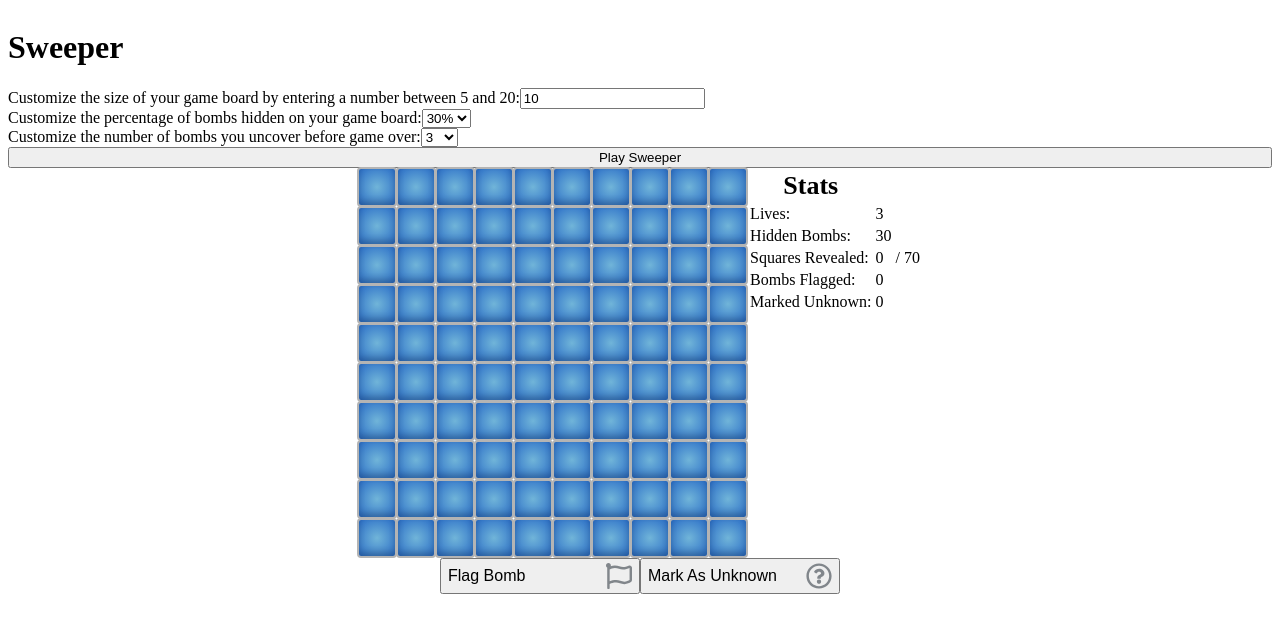
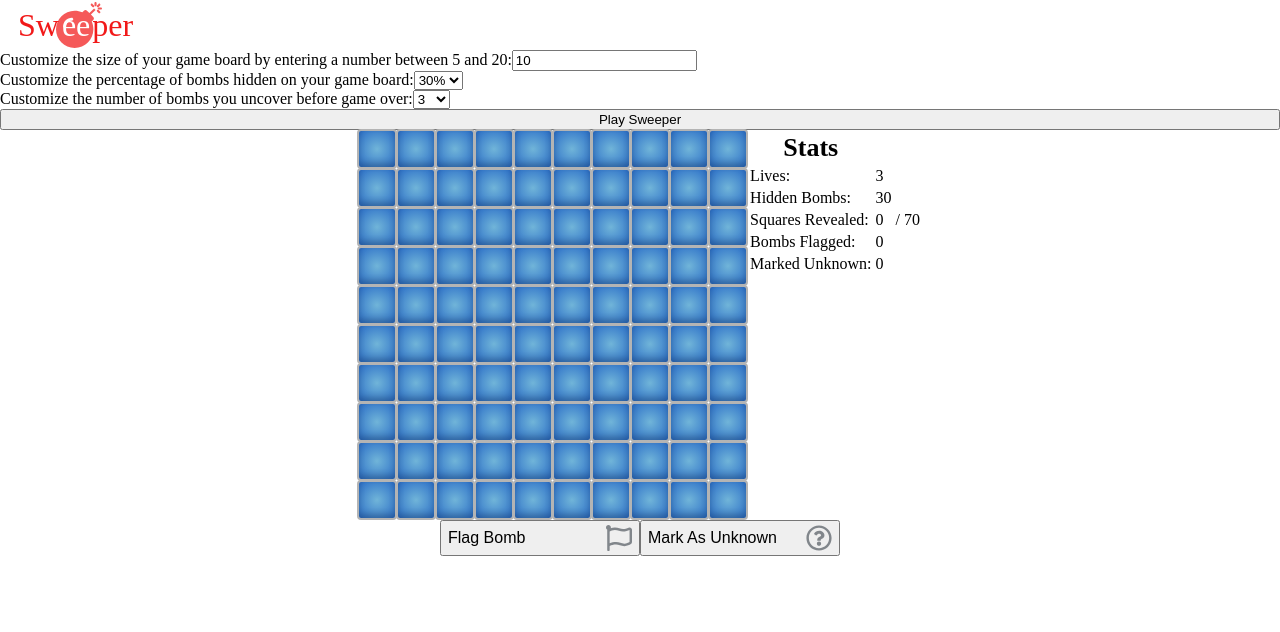
Before and after one commit to zcallanan/React-App-Sweeper, a React (Create React App) app: page / in a window 1280 px wide. Shown: the top 632 px of the page. Built offline with nearby package versions, Linux system fonts and the light colour scheme.

Commit message:
Header styling, bomb animation now plays for a limited time. Cleanup when a bomb is uncovered in progress

```diff
--- a/src/components/App.js
+++ b/src/components/App.js
@@ -42,7 +42,11 @@ class App extends React.Component {
         hint: false,
         neighbors: [],
         adjacentBombCount: -1,
-        explode: false
+        explosion: {
+          explodeTrigger: false,
+          explodeTimer: false,
+          explodeCleanup: false
+        }
       }
     },
     modes: {
@@ -116,16 +120,40 @@ class App extends React.Component {
     this.setState({ modes })
   }
 
+  explodeCleanup = squareKey => {
+    let squares = {...this.state.squares};
+    squares[squareKey].explosion.explodeTrigger = false;
+    squares[squareKey].explosion.explodeTimer = false;
+    squares[squareKey].explosion.explodeCleanup = true;
+    this.setState({squares});
+    // TODO: Display component that a bomb was struck, reset bomb square back to default
+  }
+
   explode = squareKey => {
     let squares = {...this.state.squares};
-    squares[squareKey]['explode'] = false;
-    this.setState({squares})
-    setTimeout(() => {
-      squares = {...this.state.squares};
-      squares[squareKey]['explode'] = true;
+    if (!squares[squareKey].explosion.explodeCleanup) {
+      // Prevent further animations if it's time to cleanup
+      squares[squareKey].explosion.explodeTrigger = false;
       this.setState({squares})
-    }, 1000)
-
+      setTimeout(() => {
+        // Prompt bomb animation every second
+        squares = {...this.state.squares};
+        squares[squareKey].explosion.explodeTrigger = true;
+        this.setState({squares})
+      }, 1000)
+      if (!squares[squareKey].explosion.explodeTimer) {
+        // Start a timer to stop bomb animation
+        squares = {...this.state.squares};
+        // Timer started, prevent it from starting again
+        squares[squareKey].explosion.explodeTimer = true;
+        setTimeout(() => {
+          this.explodeCleanup(squareKey);
+        }, 5000)
+      }
+    } else {
+      // Reset cleanup back to default
+      squares[squareKey].explosion.explodeCleanup = false;
+    }
   }
 
   onSquareClick = squareKey => {
@@ -185,7 +213,7 @@ class App extends React.Component {
         }
       } else {
         // Clicked on a bomb
-        squares[squareKey]['explode'] = true;
+        squares[squareKey].explosion.explodeTrigger = true;
         this.setState({squares})
 
         stats.currentLives--;
@@ -239,7 +267,11 @@ class App extends React.Component {
           hint: false,
           neighbors: [],
           adjacentBombCount: -1,
-          explode: false
+          explosion: {
+            explodeTrigger: false,
+            explodeTimer: false,
+            explodeCleanup: false
+          }
         }
       }
     }
--- a/src/components/Header.js
+++ b/src/components/Header.js
@@ -1,9 +1,26 @@
 import React from 'react';
+import { FontAwesomeIcon } from '@fortawesome/react-fontawesome'
+import { faBomb } from '@fortawesome/free-solid-svg-icons'
 
 class Header extends React.Component {
   render() {
     return (
-      <h1>Sweeper</h1>
+      <header>
+        <span>
+          <FontAwesomeIcon className="header-icon" icon={ faBomb } />
+          <span className="header-title">
+            <span className="sw">
+              Sw
+            </span>
+            <span className="ee">
+              ee
+            </span>
+            <span className="per">
+              per
+            </span>
+          </span>
+        </span>
+      </header>
     )
   }
 }
--- a/src/components/Square.js
+++ b/src/components/Square.js
@@ -24,36 +24,10 @@ class Square extends React.Component {
     bombStatus: {}
   }
 
-  componentDidUpdate() {
-    const squares = this.props.squares;
-    const square = this.props.square;
-
-    let bombStatus = {...this.state.bombStatus};
-    if (!bombStatus[square]) {
-      bombStatus[square] = {
-        explodeTrigger: false,
-        explodeUpdateOne: false,
-        explodeUpdateTwo: false,
-        explodeUpdateThree: false
-      }
-      this.setState({bombStatus});
-    }
-
-    if (squares.explode) {
-      const bombStatus = {...this.state.bombStatus};
-      if (!bombStatus[square]['explodeUpdateOne']) {
-        bombStatus[square]['explodeUpdateOne'] = true;
-        bombStatus[square]['explodeTrigger'] = true;
-        // Trigger other explode booleans with timeouts
-      }
-    }
-
-  }
-
   renderSquare = () => {
     const squares = this.props.squares;
     const square = this.props.square;
-    const explode = squares.explode;
+    const explodeTrigger = squares.explosion.explodeTrigger;
     const bomb = squares.bomb;
 
     const clicked = squares.clicked;
@@ -64,8 +38,8 @@ class Square extends React.Component {
       // If it's a bomb and clicked, show the bomb
       return (
         <TransitionGroup component="span" className="bomba">
-        {explode && (
-          <CSSTransition classNames="bomba" key={square} in={explode} appear={explode} onEnter={() => this.props.explode(square)} timeout={{enter: 1000, exit: 1000}} >
+        {explodeTrigger && (
+          <CSSTransition classNames="bomba" key={square} in={explodeTrigger} appear={explodeTrigger} onEnter={() => this.props.explode(square)} timeout={{enter: 1000, exit: 1000}} >
             <FontAwesomeIcon key={square} icon={ faBomb } />
           </CSSTransition>
         )}
--- a/src/css/_squares.styl
+++ b/src/css/_squares.styl
@@ -1,4 +1,5 @@
 borders = rgb(180,180,180)
+blu = rgba(77,162,207, .8)
 
 .squares
   display flex
--- a/src/css/_typography.styl
+++ b/src/css/_typography.styl
@@ -1,6 +1,41 @@
+body
+  margin 0
+
+header
+  background-color white
+  height 50px
+  display flex
+  span
+    display flex
+    align-items center
+    padding-left 20px
+    span
+      padding-left 0
+      display flex
+      font-size 32px
+      margin 0
+      position relative
+      color rgba(240, 0 ,0, .9)
+      &.sw
+        margin-left -2px
+      //   padding-right 2px
+      &.ee
+        padding-left 3px
+        color white
+      &.per
+        margin-left 2px
+
+    svg
+      position absolute
+      left 56px
+      &.header-icon
+        font-size 46  px
+        color rgba(240, 0, 0, .65)
+
+
+
 p
-  margin-block-start 0
-  margin-block-end 0
+  margin 0
 
 ul
   list-style none
--- a/src/css/style.css
+++ b/src/css/style.css
@@ -217,11 +217,47 @@ thead {
   font-size: 26px;
   text-align: center;
 }
+body {
+  margin: 0;
+}
+header {
+  background-color: #fff;
+  height: 50px;
+  display: flex;
+}
+header span {
+  display: flex;
+  align-items: center;
+  padding-left: 20px;
+}
+header span span {
+  padding-left: 0;
+  display: flex;
+  font-size: 32px;
+  margin: 0;
+  position: relative;
+  color: rgba(240,0,0,0.9);
+}
+header span span.sw {
+  margin-left: -2px;
+}
+header span span.ee {
+  padding-left: 3px;
+  color: #fff;
+}
+header span span.per {
+  margin-left: 2px;
+}
+header span svg {
+  position: absolute;
+  left: 56px;
+}
+header span svg.header-icon {
+  font-size: 46px;
+  color: rgba(240,0,0,0.65);
+}
 p {
-  -webkit-margin-before: 0;
-          margin-block-start: 0;
-  -webkit-margin-after: 0;
-          margin-block-end: 0;
+  margin: 0;
 }
 ul {
   list-style: none;
```
